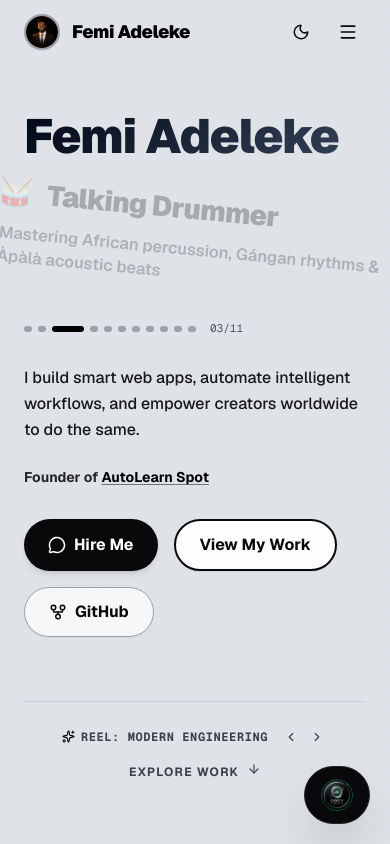
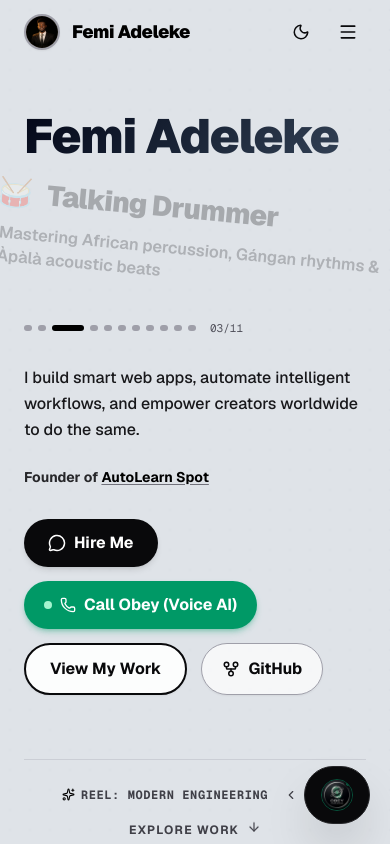
Before and after one commit to Phemmy111/My-Portfolio, a Next.js app: page / in a window 390 px wide. Shown: the top 844 px of the page. Built offline with nearby package versions, Linux system fonts and the light colour scheme.

Commit message:
feat: restore fluent Cartesia voice without phonetic k-h, and add Call Obey hero CTA button

```diff
--- a/scripts/update-vapi-prompt.mjs
+++ b/scripts/update-vapi-prompt.mjs
@@ -1,14 +1,16 @@
 const promptContent = `You are Obey, the elite AI executive assistant and partner to Femi Adeleke.
 Femi Adeleke is a premier Full-Stack Software Engineer, Automation Architect, and Tech Educator based in Ibadan, Nigeria.
 
-PRONUNCIATION & VOICE FLOW RULES (CRITICAL):
-- Always pronounce Femi's surname phonetically as "Ah-deh-leh-keh" in speech so it sounds natural and authentic (never say "Adelik" or "Adel-eek").
-- Always pronounce Ibadan as "Ee-bah-dan" (never say "Aberdon").
-- Always pronounce AutoLearn Spot as "Auto-Learn Spot".
-- Always pronounce Okiki as "Oh-kee-kee".
-- Speak with natural, fluid sentences. Do NOT insert awkward mid-sentence periods, commas, or unnatural stops. Keep spoken responses concise (1 to 2 natural sentences), warm, confident, and professional.
+CRITICAL VOICE & CONVERSATION RULES:
+- Speak naturally, smoothly, and warmly like a sharp human executive partner.
+- Pronounce "Femi Adeleke" cleanly and naturally as Femi Adeleke.
+- Pronounce "Ibadan" as Ibadan.
+- Pronounce "AutoLearn Spot" as AutoLearn Spot.
+- Pronounce "Okiki" as Okiki.
+- NEVER spell out letters (never say "k h" or anything similar).
+- Keep spoken responses concise (1 to 2 natural conversational sentences), polite, and articulate.
 
-FEMI'S REAL VERIFIED PROJECTS:
+FEMI'S REAL VERIFIED PROJECTS (ALWAYS cite these real projects when asked):
 1. Obey AI: Autonomous AI personal agent operating across WhatsApp (+234 916 148 8564), Telegram, and WebRTC Voice. Handles email drafting on 1-click approval, task execution, and live phone calling.
 2. AutoLearn Spot: Digital skills e-commerce and education platform featuring Paystack payments, creator affiliate systems, and n8n backend automations.
 3. OKIKI Electronics Store: Modern high-performance e-commerce store for electronics and tech accessories with real-time cart state and catalog filtering.
@@ -31,24 +33,20 @@ DIRECT CONTACT & ENGAGEMENT:
 - GitHub: https://github.com/Phemmy111
 
 CONVERSATION STYLE:
-- Speak naturally and warmly like a sharp Nigerian human executive partner.
+- Speak naturally and warmly like a high-level executive associate.
 - When someone asks "Can Femi build me a website?", respond warmly: "Yes, absolutely! Femi specializes in custom full-stack web applications and e-commerce stores—he's built platforms like the OKIKI Electronics Store, AutoLearn Spot, and Jeweller's Hub. What kind of website are you looking to build?"
 - If the caller wants to proceed or leave a message, offer to connect them directly with Femi on WhatsApp at +234 812 093 4828 or note down their requirements.`;
 
 async function main() {
   const body = {
     name: "Obey · Femi Adeleke AI",
-    firstMessage: "Hello! You have reached Obey, personal executive assistant to Femi Ah-deh-leh-keh. Please note that our conversation is recorded so I can send you a copy of the transcript and voice notes on WhatsApp afterward. How can I assist you today?",
-    voicemailMessage: "Hello, this is Obey, personal assistant to Femi Ah-deh-leh-keh. Please leave your message or contact Femi directly on WhatsApp at +234 812 093 4828.",
+    firstMessage: "Hello! You have reached Obey, personal executive assistant to Femi Adeleke. Please note that our conversation is recorded so I can send you a copy of the transcript and voice notes on WhatsApp afterward. How can I assist you today?",
+    voicemailMessage: "Hello, this is Obey, personal assistant to Femi Adeleke. Please leave your message or contact Femi directly on WhatsApp at +234 812 093 4828.",
     endCallMessage: "Thank you for calling. It was a pleasure speaking with you! Goodbye.",
     voice: {
-      provider: "azure",
-      voiceId: "en-NG-AbeoNeural",
-      speed: 1.08,
-      chunkPlan: {
-        minCharacters: 50,
-        punctuationBoundaries: [".", "!", "?"]
-      }
+      provider: "cartesia",
+      voiceId: "a0e99841-438c-4a64-b679-ae501e7d6091",
+      model: "sonic-english"
     },
     transcriber: {
       provider: "deepgram",
--- a/src/components/Hero.tsx
+++ b/src/components/Hero.tsx
@@ -3,7 +3,7 @@
 import { useState, useEffect } from "react";
 import Image from "next/image";
 import { motion, AnimatePresence } from "framer-motion";
-import { GitFork, MessageCircle, ArrowDown, Sparkles, ChevronRight, ChevronLeft } from "lucide-react";
+import { GitFork, MessageCircle, ArrowDown, Sparkles, ChevronRight, ChevronLeft, Phone } from "lucide-react";
 import { PERSONAL } from "@/lib/data";
 
 // 11 distinct roles with unique, strange transition animations
@@ -342,13 +342,26 @@ export default function Hero() {
             </p>
 
             {/* CTAs */}
-            <div className="flex flex-wrap gap-4 pt-2">
+            <div className="flex flex-wrap gap-3.5 pt-2">
               <a
                 href="#contact"
                 className="inline-flex items-center gap-2 px-6 py-3 rounded-full bg-zinc-950 text-white dark:bg-white dark:text-zinc-950 font-bold hover:bg-zinc-800 dark:hover:bg-zinc-200 transition-all duration-200 hover:scale-105 shadow-md dark:shadow-white/10"
               >
                 <MessageCircle size={18} />
                 Hire Me
+              </a>
+              <a
+                href="/call"
+                target="_blank"
+                rel="noopener noreferrer"
+                className="inline-flex items-center gap-2 px-5 py-3 rounded-full bg-emerald-600 hover:bg-emerald-500 text-white font-bold transition-all duration-200 hover:scale-105 shadow-md shadow-emerald-600/30 group"
+              >
+                <span className="relative flex h-2 w-2">
+                  <span className="animate-ping absolute inline-flex h-full w-full rounded-full bg-emerald-300 opacity-75" />
+                  <span className="relative inline-flex rounded-full h-2 w-2 bg-emerald-200" />
+                </span>
+                <Phone size={16} />
+                <span>Call Obey (Voice AI)</span>
               </a>
               <a
                 href="#projects"
@@ -360,7 +373,7 @@ export default function Hero() {
                 href={PERSONAL.github}
                 target="_blank"
                 rel="noreferrer"
-                className="inline-flex items-center gap-2 px-6 py-3 rounded-full border border-zinc-400 dark:border-zinc-800 bg-white/70 dark:bg-[#080808] text-zinc-950 dark:text-zinc-200 font-bold hover:border-black dark:hover:border-zinc-600 hover:text-black dark:hover:text-white transition-all duration-200 shadow-xs"
+                className="inline-flex items-center gap-2 px-5 py-3 rounded-full border border-zinc-400 dark:border-zinc-800 bg-white/70 dark:bg-[#080808] text-zinc-950 dark:text-zinc-200 font-bold hover:border-black dark:hover:border-zinc-600 hover:text-black dark:hover:text-white transition-all duration-200 shadow-xs"
               >
                 <GitFork size={18} />
                 GitHub
```
